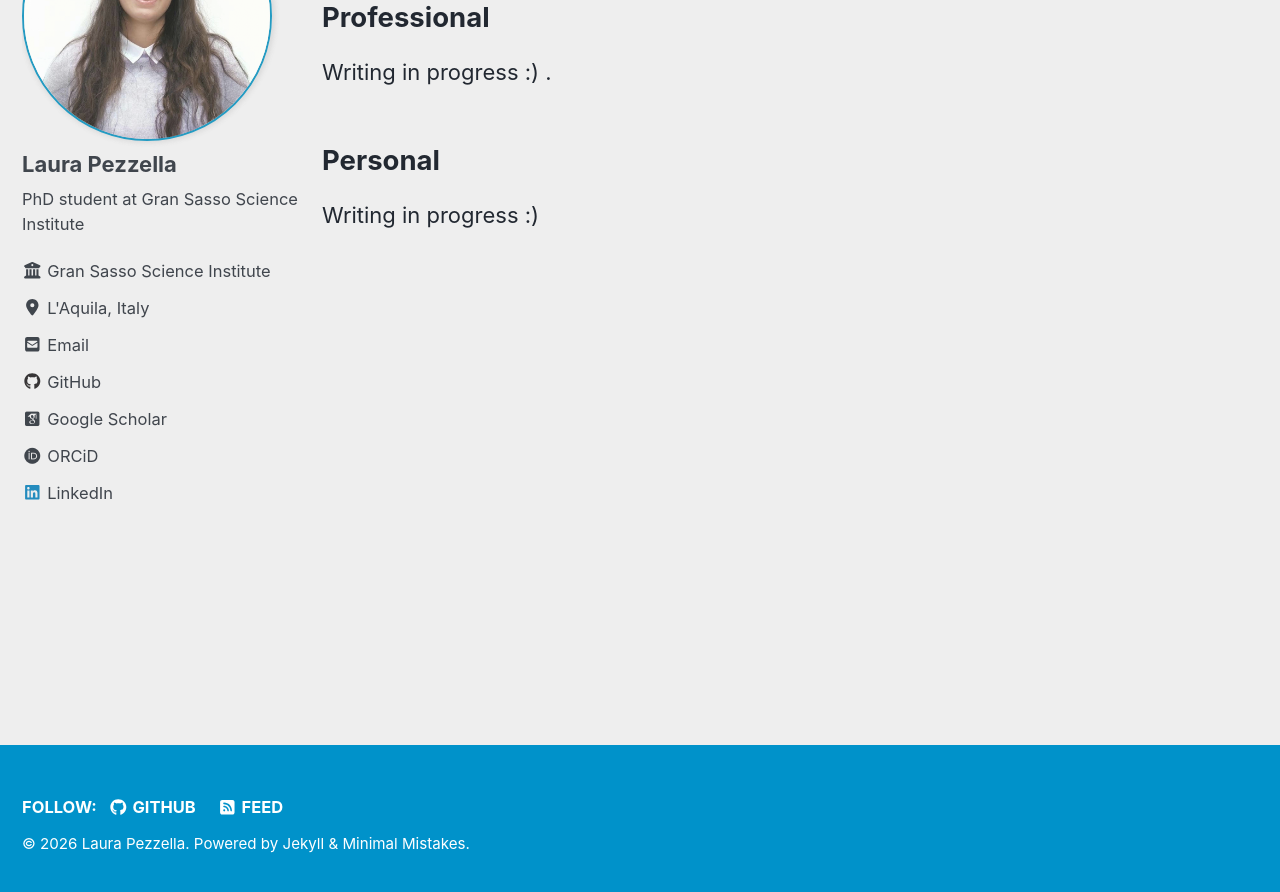
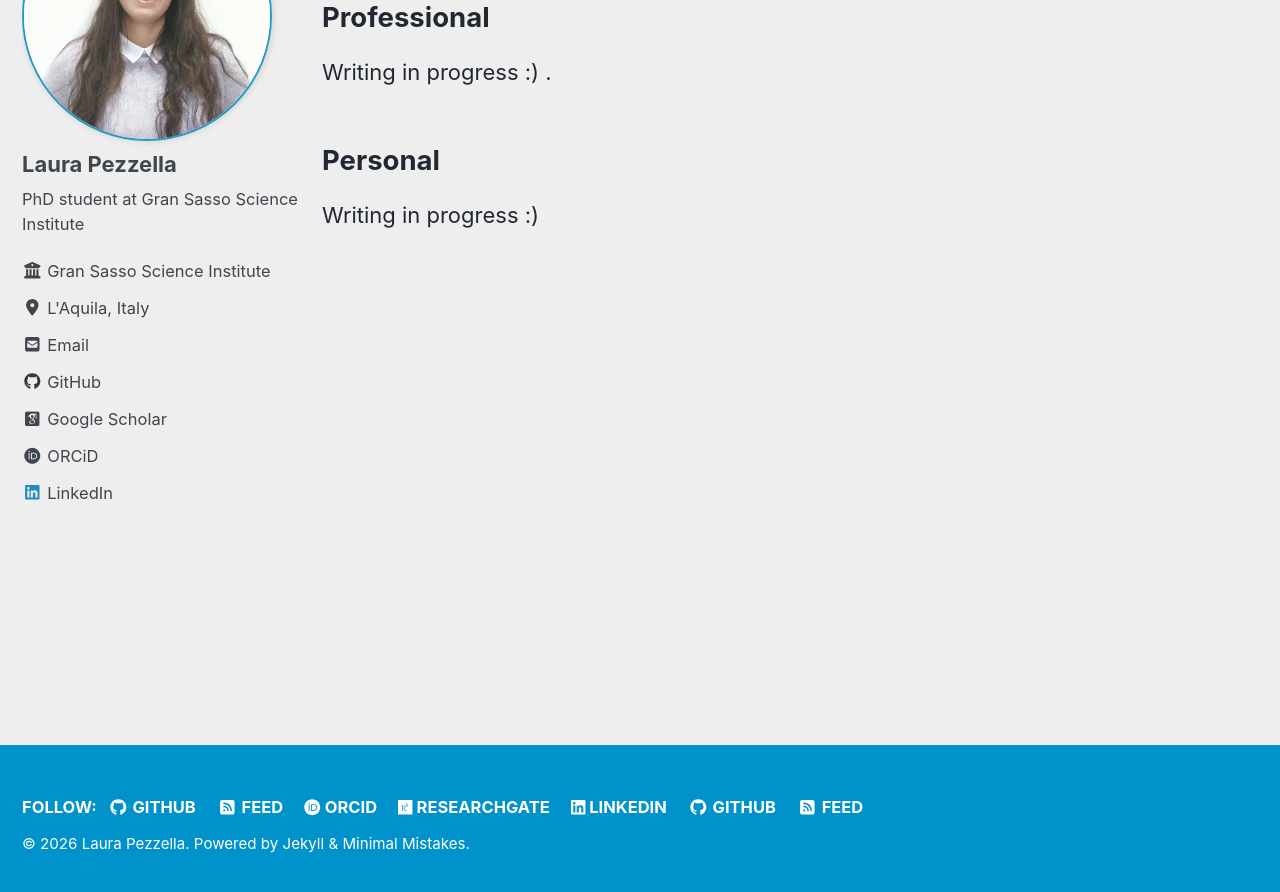
Before and after one commit to PezzLa/pezzla.github.io, a Jekyll site: the page built from _pages/about.md, in a window 1280 px wide and 900 px high, scrolled down 253 px. Shown: the top 892 px of the window. Built offline with Jekyll 4.4.1, drawn with Linux system fonts in a browser that asks for light colours; some web fonts are replaced.

Commit message:
Update footer.html

```diff
--- a/_includes/footer.html
+++ b/_includes/footer.html
@@ -19,6 +19,18 @@
       <li><a href="https://bitbucket.org/{{ site.author.bitbucket }}" target="_blank" rel="noopener"><i class="fab fa-fw fa-bitbucket" aria-hidden="true"></i> Bitbucket</a></li>
     {% endif %}
     <li><a href="{% if site.atom_feed.path %}{{ site.atom_feed.path }}{% else %}{{ '/feed.xml' | relative_url }}{% endif %}"><i class="fas fa-fw fa-rss-square" aria-hidden="true"></i> {{ site.data.ui-text[site.locale].feed_label | default: "Feed" }}</a></li>
+    {% if site.footer.links %}
+      {% for link in site.footer.links %}
+        {% if link.label and link.url %}
+          <li><a href="{{ link.url }}" rel="nofollow noopener noreferrer"><i class="{{ link.icon | default: 'fas fa-link' }}" aria-hidden="true"></i> {{ link.label }}</a></li>
+        {% endif %}
+      {% endfor %}
+    {% endif %}
+
+    {% unless site.atom_feed.hide %}
+      <li><a href="{% if site.atom_feed.path %}{{ site.atom_feed.path }}{% else %}{{ '/feed.xml' | relative_url }}{% endif %}"><i class="fas fa-fw fa-rss-square" aria-hidden="true"></i> {{ site.data.ui-text[site.locale].feed_label | default: "Feed" }}</a></li>
+    {% endunless %}
+
   </ul>
 </div>
 
```
